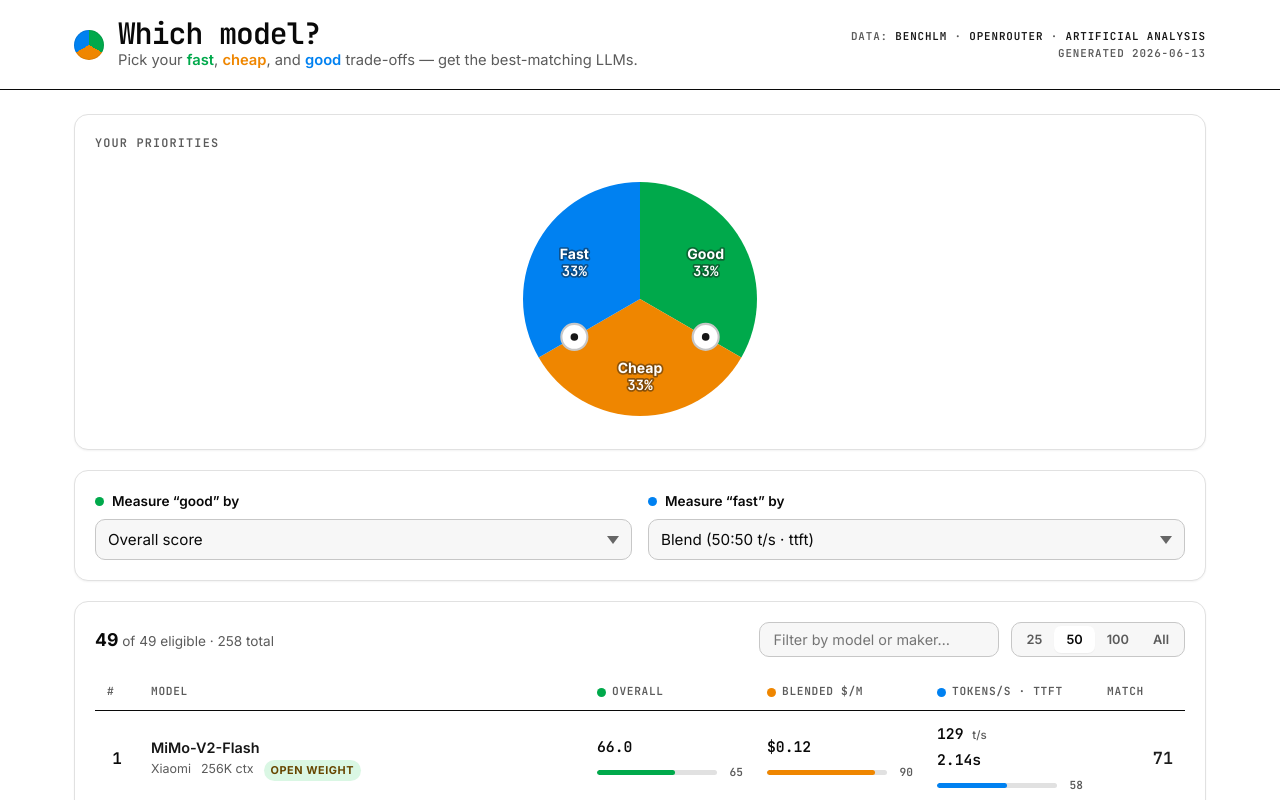
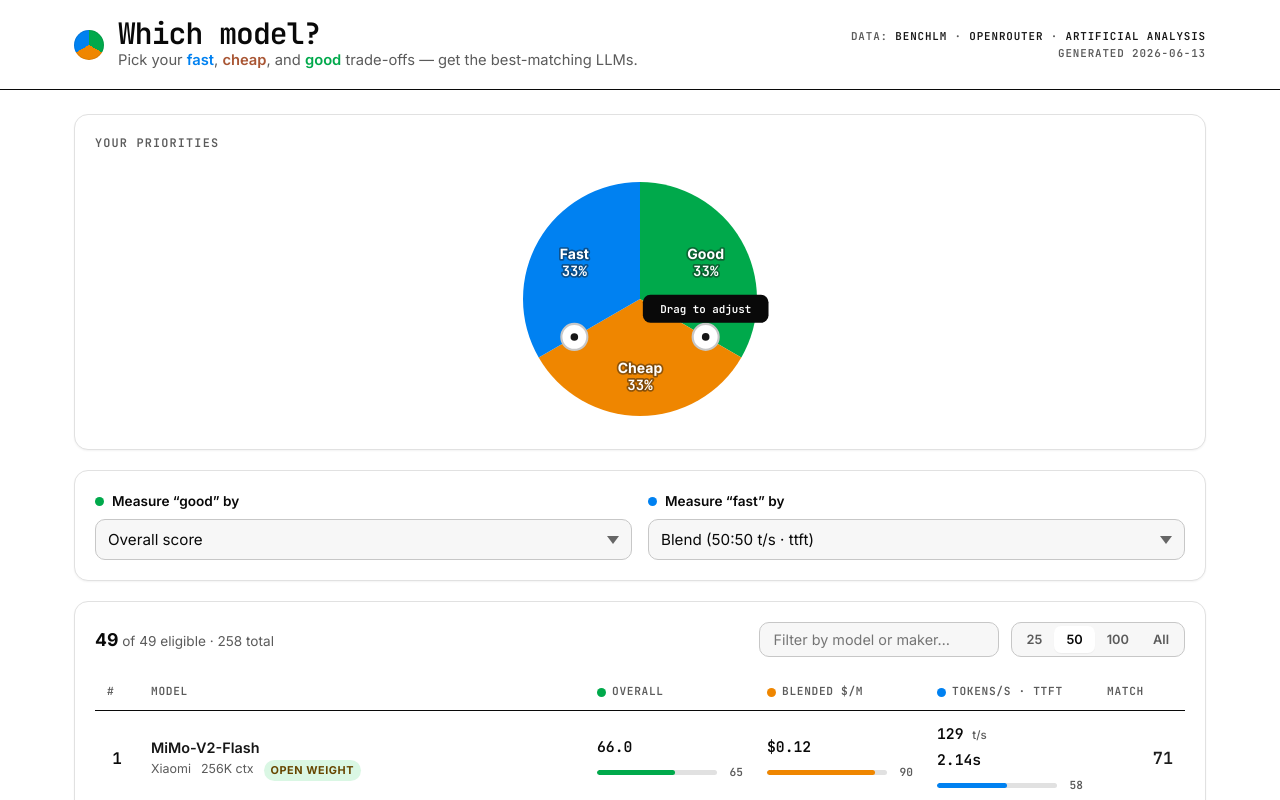
Before and after one commit to chlnga/models-pie, a React (Vite) app: page / in a window 1280 px wide. Shown: the top 800 px of the page. Built offline with nearby package versions, Linux system fonts and the light colour scheme.

Commit message:
Fix FLIP animation

```diff
--- a/src/App.tsx
+++ b/src/App.tsx
@@ -19,12 +19,22 @@
   const panelRef = useRef<HTMLDivElement>(null);
   const pieWrapRef = useRef<HTMLDivElement>(null);
   const prevRectRef = useRef<DOMRect | null>(null);
+  const dockedRef = useRef(false);
   const [docked, setDocked] = useState(false);
 
   useEffect(() => {
     const panel = panelRef.current;
     if (!panel) return;
-    const update = () => setDocked(panel.getBoundingClientRect().top < 16);
+    // Capture the pre-flip rect at the flip boundary — viewport-relative rects
+    // go stale under scroll, so a mount-time value would throw the FLIP off.
+    const update = () => {
+      const shouldDock = panel.getBoundingClientRect().top < -100;
+      if (shouldDock === dockedRef.current) return;
+      const el = pieWrapRef.current;
+      if (el) prevRectRef.current = el.getBoundingClientRect();
+      dockedRef.current = shouldDock;
+      setDocked(shouldDock);
+    };
     update();
     window.addEventListener("scroll", update, { passive: true });
     window.addEventListener("resize", update);
--- a/src/components/WeightPie.tsx
+++ b/src/components/WeightPie.tsx
@@ -93,6 +93,7 @@
 export default function WeightPie({ weights, onWeightsChange }: WeightPieProps) {
   const svgRef = useRef<SVGSVGElement>(null);
   const [active, setActive] = useState<Divider | null>(null);
+  const [hint, setHint] = useState(true);
   const drag = useRef<DragState | null>(null);
 
   const g = weights.good;
@@ -204,6 +205,8 @@
     { key: 'fast' as Dimension, t0: thetaCf, t1: 360, pct: f, mid: (thetaCf + 360) / 2 },
   ];
 
+  const firstHandlePos = polar(R_MID, dispGc);
+
   return (
     <svg
       ref={svgRef}
@@ -211,6 +214,8 @@
       viewBox={`0 0 ${SIZE} ${SIZE}`}
       role="group"
       aria-label="Priority pie. Drag the handles between slices to set the good, cheap, and fast weights."
+      onMouseEnter={() => setHint(false)}
+      onTouchStart={() => setHint(false)}
     >
       {slices.map((s) =>
         s.pct >= 99.999 ? (
@@ -247,7 +252,7 @@
       })}
 
       <PieHandle
-        pos={polar(R_MID, dispGc)}
+        pos={firstHandlePos}
         active={active === 'goodCheap'}
         label={`Divider between good and cheap. Good ${Math.round(g)} percent.`}
         valuenow={Math.round(g)}
@@ -263,6 +268,16 @@
         onKeyDown={onKeyDown('cheapFast')}
       />
 
+      {hint && (
+        <g
+          className="pie__hint"
+          transform={`translate(${firstHandlePos.x.toFixed(2)} ${(firstHandlePos.y - 26).toFixed(2)})`}
+          aria-hidden="true"
+        >
+          <rect className="pie__hint-box" x={-58} y={-13} width={116} height={26} rx={7} />
+          <text className="pie__hint-text" x={0} y={4} textAnchor="middle">Drag to adjust</text>
+        </g>
+      )}
     </svg>
   );
 }
--- a/src/styles.css
+++ b/src/styles.css
@@ -125,9 +125,9 @@
   font-style: normal;
   font-weight: 600;
 }
-.header__subtitle em:nth-of-type(1) { color: var(--good); }
-.header__subtitle em:nth-of-type(2) { color: var(--cheap); }
-.header__subtitle em:nth-of-type(3) { color: var(--fast); }
+.header__subtitle em:nth-of-type(1) { color: var(--fast); }
+.header__subtitle em:nth-of-type(2) { color: color-mix(in oklch, var(--cheap) 70%, var(--text-strong)); }
+.header__subtitle em:nth-of-type(3) { color: var(--good); }
 
 .header__data {
   font-family: var(--mono);
@@ -242,6 +242,19 @@
 }
 .pie__handle-dot {
   fill: var(--accent);
+}
+
+.pie__hint {
+  pointer-events: none;
+}
+.pie__hint-box {
+  fill: var(--text-strong);
+}
+.pie__hint-text {
+  font-family: var(--mono);
+  font-size: 10px;
+  font-weight: 600;
+  fill: var(--surface);
 }
 
 .pie-wrap {
```
